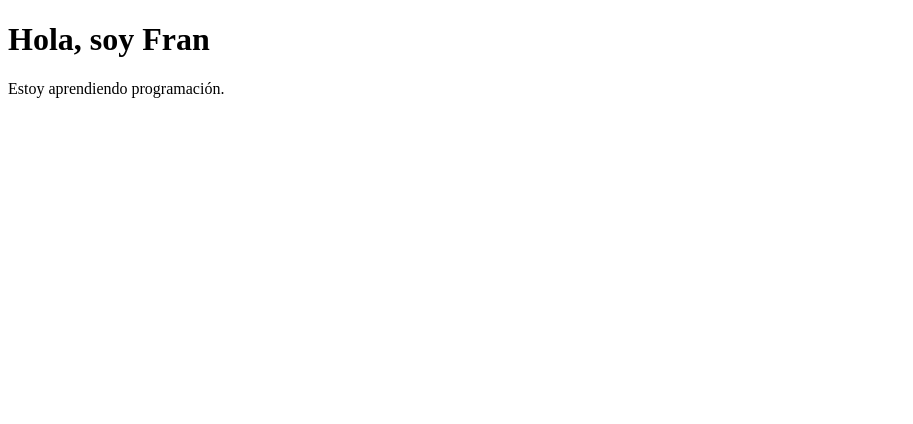
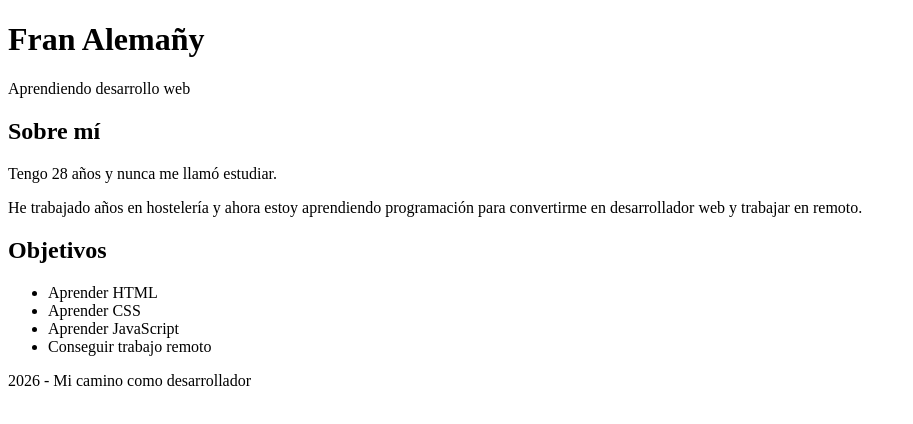
Before and after one commit to franalemany/mi-primera-web, a plain HTML site: page fundamentos-web/mi-primera-web/index.html in a window 1280 px wide. Shown: the whole page, without its empty margins (0-913 px from the left). Drawn offline with Linux system fonts and the light colour scheme.

Commit message:
Añadida estructura HTML semántica

```diff
--- a/fundamentos-web/mi-primera-web/index.html
+++ b/fundamentos-web/mi-primera-web/index.html
@@ -1,12 +1,50 @@
 <!DOCTYPE html>
 <html lang="es">
+
 <head>
     <meta charset="UTF-8">
     <meta name="viewport" content="width=device-width, initial-scale=1.0">
     <title>Mi primera web</title>
 </head>
+
 <body>
-    <h1>Hola, soy Fran</h1>
-    <p>Estoy aprendiendo programación.</p>
+
+    <header>
+        <h1>Fran Alemañy</h1>
+        <p>Aprendiendo desarrollo web</p>
+    </header>
+
+    <main>
+
+        <section>
+            <h2>Sobre mí</h2>
+            <p>
+                Tengo 28 años y nunca me llamó estudiar.
+            </p>
+
+            <p>
+                He trabajado años en hostelería y ahora estoy aprendiendo programación para convertirme en desarrollador web y trabajar en remoto.
+
+            </p>
+        </section>
+
+        <section>
+            <h2>Objetivos</h2>
+
+            <ul>
+                <li>Aprender HTML</li>
+                <li>Aprender CSS</li>
+                <li>Aprender JavaScript</li>
+                <li>Conseguir trabajo remoto</li>
+            </ul>
+        </section>
+
+    </main>
+
+    <footer>
+        <p>2026 - Mi camino como desarrollador</p>
+    </footer>
+
 </body>
+
 </html>
```
